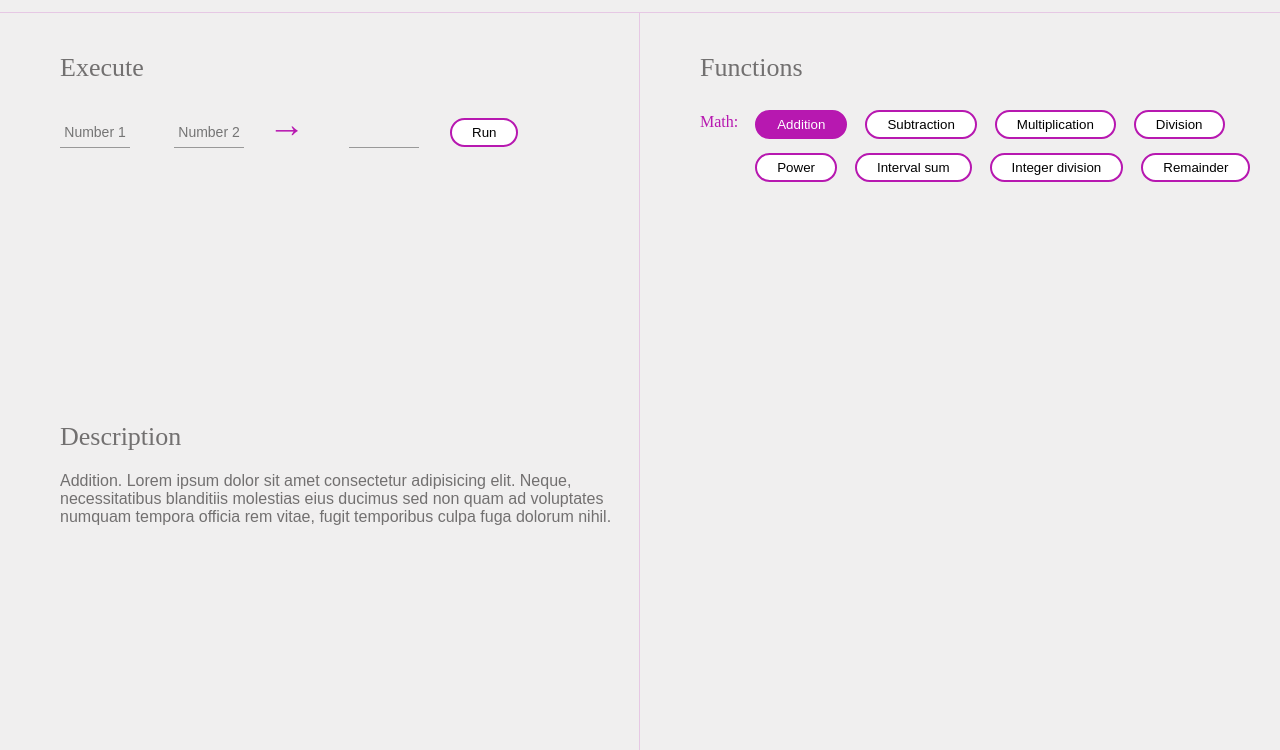
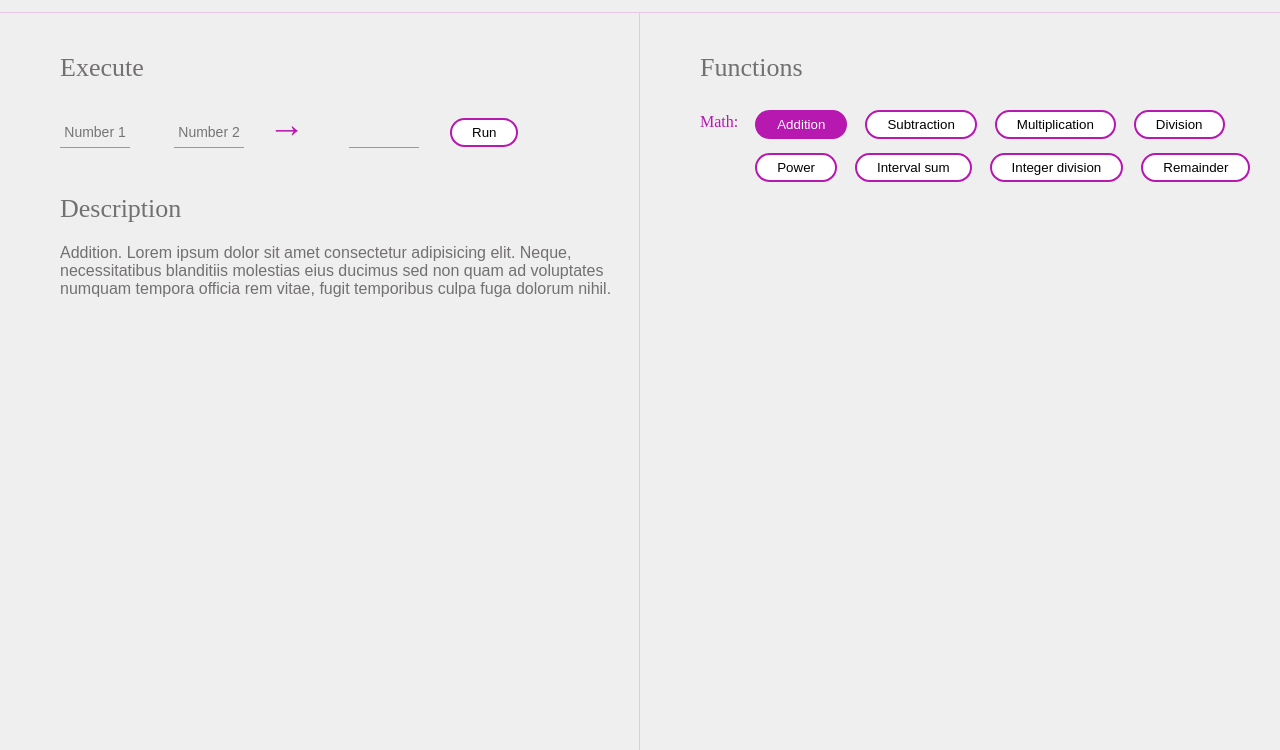
Before and after one commit to MorozovaE/MorozovaE.github.io, a plain HTML site: page index.html in a window 1280 px wide. Shown: the part 50-800 px from the top of the page. Drawn offline with Linux system fonts and the light colour scheme.

Commit message:
Changed location of description

```diff
--- a/style.css
+++ b/style.css
@@ -66,7 +66,7 @@ h1,h2,h3{
   height: 100vh;
   background-color: var(--pale-grey);
 
-  grid-template-rows: auto 1fr 1fr;
+  grid-template-rows: auto auto 1fr;
   grid-template-columns: 50%;
   grid-template-areas:
     "header header"
```
